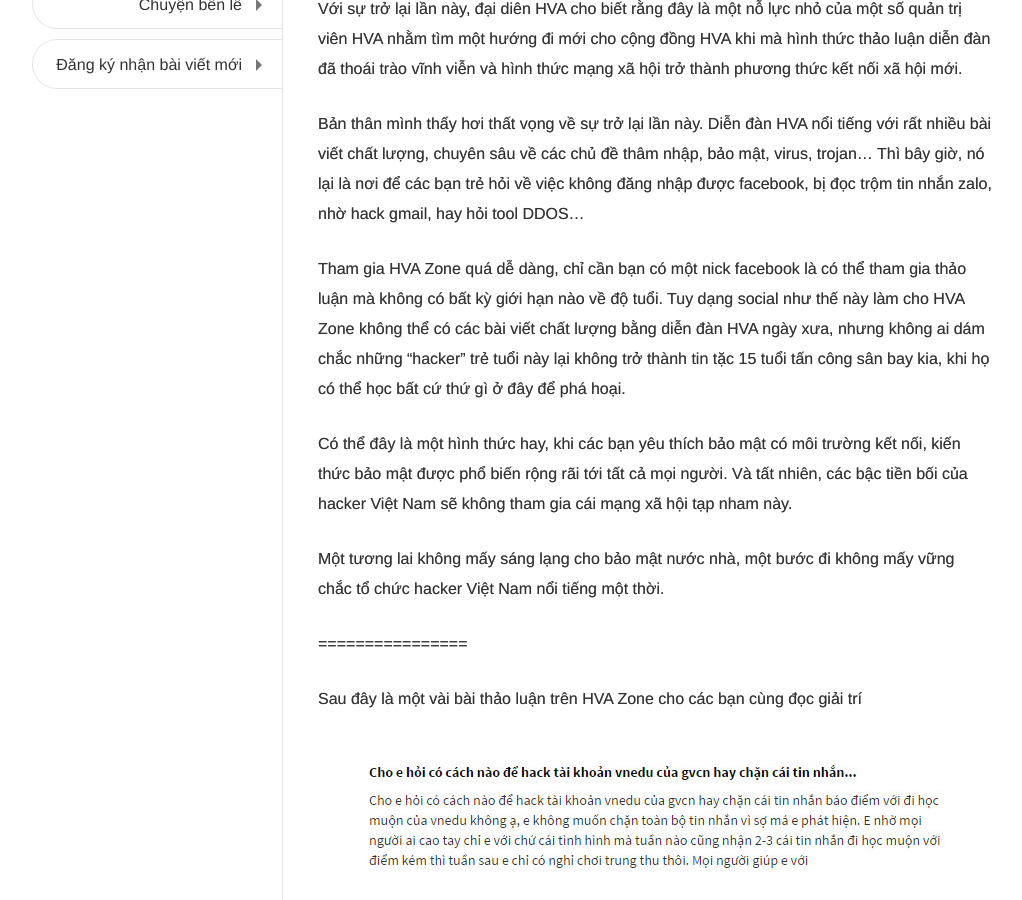
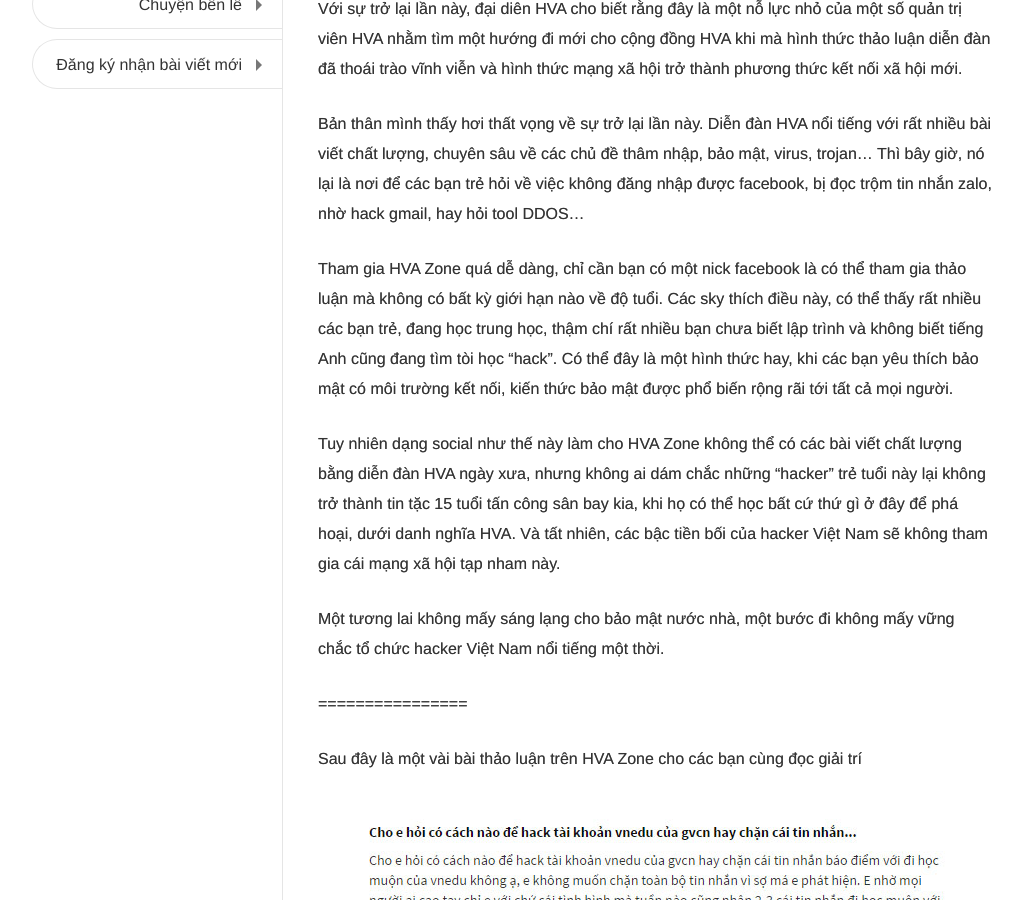
Before and after one commit to nguyentest/laptrinhcuocsong, a Jekyll site: the page built from _posts/2017-03-14-that-vong-su-tro-lai-cua-hiep-hoi-hacker-viet-nam-hva.md, in a window 1280 px wide and 900 px high, scrolled down 441 px. Shown: the whole window, without its empty margins (128-1150 px from the left). Built offline with Jekyll 4.4.1, drawn with Linux system fonts in a browser that asks for light colours.

Commit message:
Update 2017-03-14-that-vong-su-tro-lai-cua-hiep-hoi-hacker-viet-nam-hva.md

```diff
--- a/_posts/2017-03-14-that-vong-su-tro-lai-cua-hiep-hoi-hacker-viet-nam-hva.md
+++ b/_posts/2017-03-14-that-vong-su-tro-lai-cua-hiep-hoi-hacker-viet-nam-hva.md
@@ -19,9 +19,9 @@
 
 Bản thân mình thấy hơi thất vọng về sự trở lại lần này. Diễn đàn HVA nổi tiếng với rất nhiều bài viết chất lượng, chuyên sâu về các chủ đề thâm nhập, bảo mật, virus, trojan... Thì bây giờ, nó lại là nơi để các bạn trẻ hỏi về việc không đăng nhập được facebook, bị đọc trộm tin nhắn zalo, nhờ hack gmail, hay hỏi tool DDOS...
 
-Tham gia HVA Zone quá dễ dàng, chỉ cần bạn có một nick facebook là có thể tham gia thảo luận mà không có bất kỳ giới hạn nào về độ tuổi. Tuy dạng social như thế này làm cho HVA Zone không thể có các bài viết chất lượng bằng diễn đàn HVA ngày xưa, nhưng không ai dám chắc những "hacker" trẻ tuổi này lại không trở thành tin tặc 15 tuổi tấn công sân bay kia, khi họ có thể học bất cứ thứ gì ở đây để phá hoại.
+Tham gia HVA Zone quá dễ dàng, chỉ cần bạn có một nick facebook là có thể tham gia thảo luận mà không có bất kỳ giới hạn nào về độ tuổi. Các sky thích điều này, có thể thấy rất nhiều các bạn trẻ, đang học trung học, thậm chí rất nhiều bạn chưa biết lập trình và không biết tiếng Anh cũng đang tìm tòi học "hack". Có thể đây là một hình thức hay, khi các bạn yêu thích bảo mật có môi trường kết nối, kiến thức bảo mật được phổ biến rộng rãi tới tất cả mọi người.
 
-Có thể đây là một hình thức hay, khi các bạn yêu thích bảo mật có môi trường kết nối, kiến thức bảo mật được phổ biến rộng rãi tới tất cả mọi người. Và tất nhiên, các bậc tiền bối của hacker Việt Nam sẽ không tham gia cái mạng xã hội tạp nham này.
+Tuy nhiên dạng social như thế này làm cho HVA Zone không thể có các bài viết chất lượng bằng diễn đàn HVA ngày xưa, nhưng không ai dám chắc những "hacker" trẻ tuổi này lại không trở thành tin tặc 15 tuổi tấn công sân bay kia, khi họ có thể học bất cứ thứ gì ở đây để phá hoại, dưới danh nghĩa HVA. Và tất nhiên, các bậc tiền bối của hacker Việt Nam sẽ không tham gia cái mạng xã hội tạp nham này.
 
 Một tương lai không mấy sáng lạng cho bảo mật nước nhà, một bước đi không mấy vững chắc tổ chức hacker Việt Nam nổi tiếng một thời.
 
```
